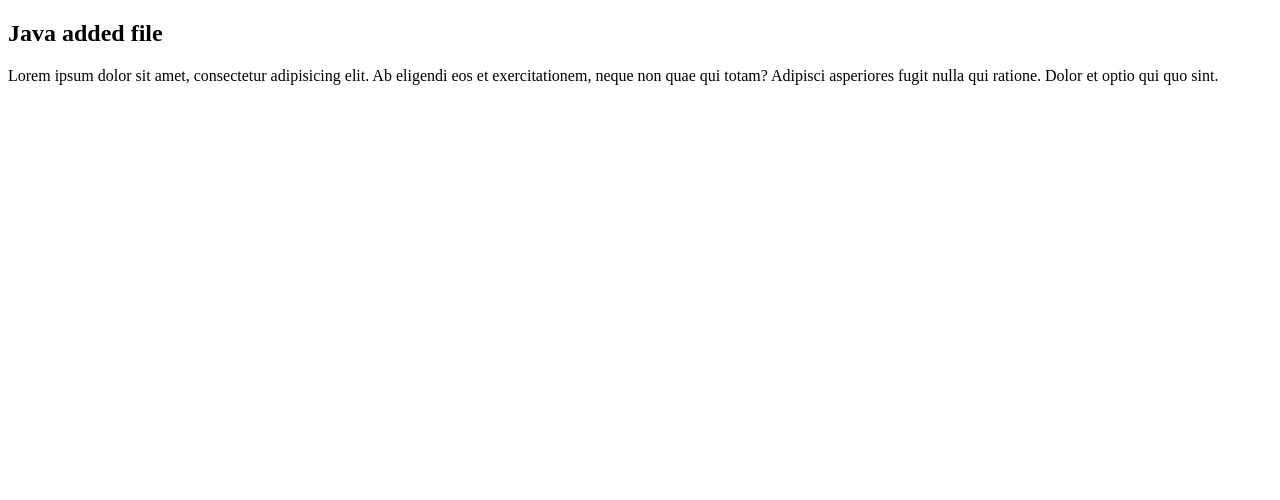
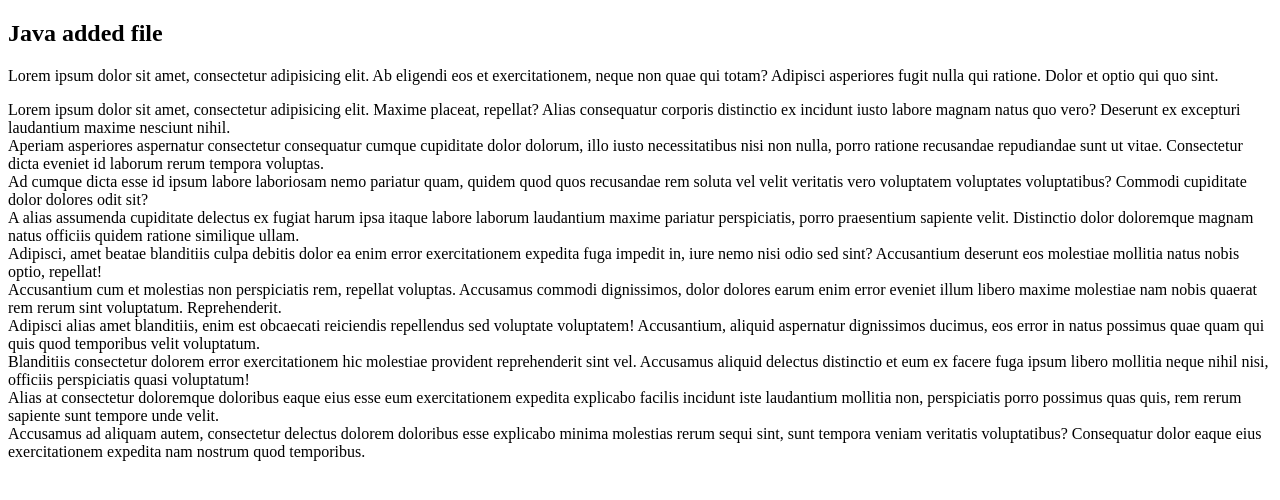
Before and after one commit to Kiriagoray/Javaclass-html, a plain HTML site: page javaadded.html in a window 1280 px wide. Drawn offline with Linux system fonts and the light colour scheme.

Commit message:
added file

```diff
--- a/javaadded.html
+++ b/javaadded.html
@@ -10,5 +10,47 @@
 <body>
 <h2>Java added file</h2>
 <p>Lorem ipsum dolor sit amet, consectetur adipisicing elit. Ab eligendi eos et exercitationem, neque non quae qui totam? Adipisci asperiores fugit nulla qui ratione. Dolor et optio qui quo sint.</p>
+<p1>
+    <div>Lorem ipsum dolor sit amet, consectetur adipisicing elit. Maxime placeat, repellat? Alias consequatur corporis
+        distinctio ex incidunt iusto labore magnam natus quo vero? Deserunt ex excepturi laudantium maxime nesciunt
+        nihil.
+    </div>
+    <div>Aperiam asperiores aspernatur consectetur consequatur cumque cupiditate dolor dolorum, illo iusto
+        necessitatibus nisi non nulla, porro ratione recusandae repudiandae sunt ut vitae. Consectetur dicta eveniet id
+        laborum rerum tempora voluptas.
+    </div>
+    <div>Ad cumque dicta esse id ipsum labore laboriosam nemo pariatur quam, quidem quod quos recusandae rem soluta vel
+        velit veritatis vero voluptatem voluptates voluptatibus? Commodi cupiditate dolor dolores odit sit?
+    </div>
+    <div>A alias assumenda cupiditate delectus ex fugiat harum ipsa itaque labore laborum laudantium maxime pariatur
+        perspiciatis, porro praesentium sapiente velit. Distinctio dolor doloremque magnam natus officiis quidem ratione
+        similique ullam.
+    </div>
+    <div>Adipisci, amet beatae blanditiis culpa debitis dolor ea enim error exercitationem expedita fuga impedit in,
+        iure nemo nisi odio sed sint? Accusantium deserunt eos molestiae mollitia natus nobis optio, repellat!
+    </div>
+    <div>Accusantium cum et molestias non perspiciatis rem, repellat voluptas. Accusamus commodi dignissimos, dolor
+        dolores earum enim error eveniet illum libero maxime molestiae nam nobis quaerat rem rerum sint voluptatum.
+        Reprehenderit.
+    </div>
+    <div>Adipisci alias amet blanditiis, enim est obcaecati reiciendis repellendus sed voluptate voluptatem!
+        Accusantium, aliquid aspernatur dignissimos ducimus, eos error in natus possimus quae quam qui quis quod
+        temporibus velit voluptatum.
+    </div>
+    <div>Blanditiis consectetur dolorem error exercitationem hic molestiae provident reprehenderit sint vel. Accusamus
+        aliquid delectus distinctio et eum ex facere fuga ipsum libero mollitia neque nihil nisi, officiis perspiciatis
+        quasi voluptatum!
+    </div>
+    <div>Alias at consectetur doloremque doloribus eaque eius esse eum exercitationem expedita explicabo facilis
+        incidunt iste laudantium mollitia non, perspiciatis porro possimus quas quis, rem rerum sapiente sunt tempore
+        unde velit.
+    </div>
+    <div>Accusamus ad aliquam autem, consectetur delectus dolorem doloribus esse explicabo minima molestias rerum sequi
+        sint, sunt tempora veniam veritatis voluptatibus? Consequatur dolor eaque eius exercitationem expedita nam
+        nostrum quod temporibus.
+    </div></p1>
+
+
 </body>
+
 </html>
```
